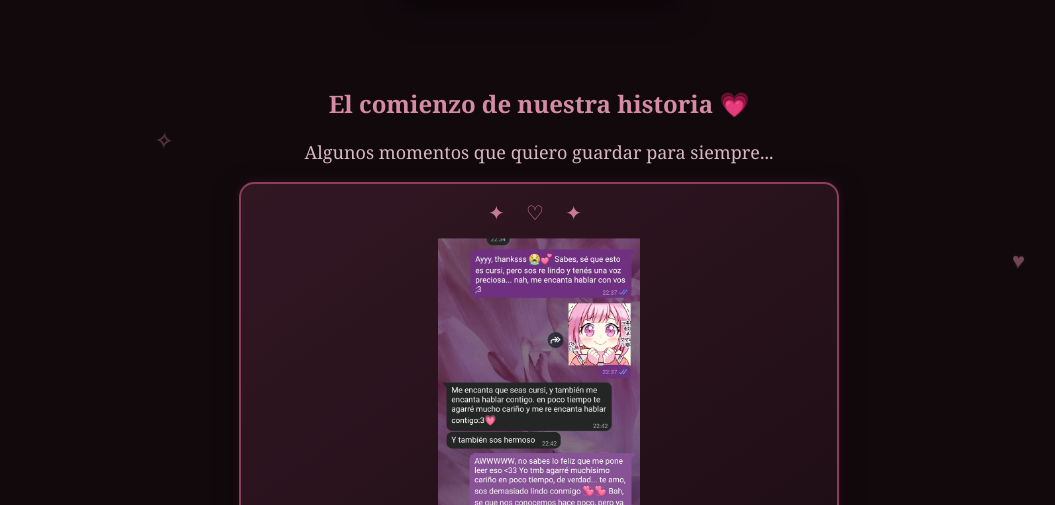
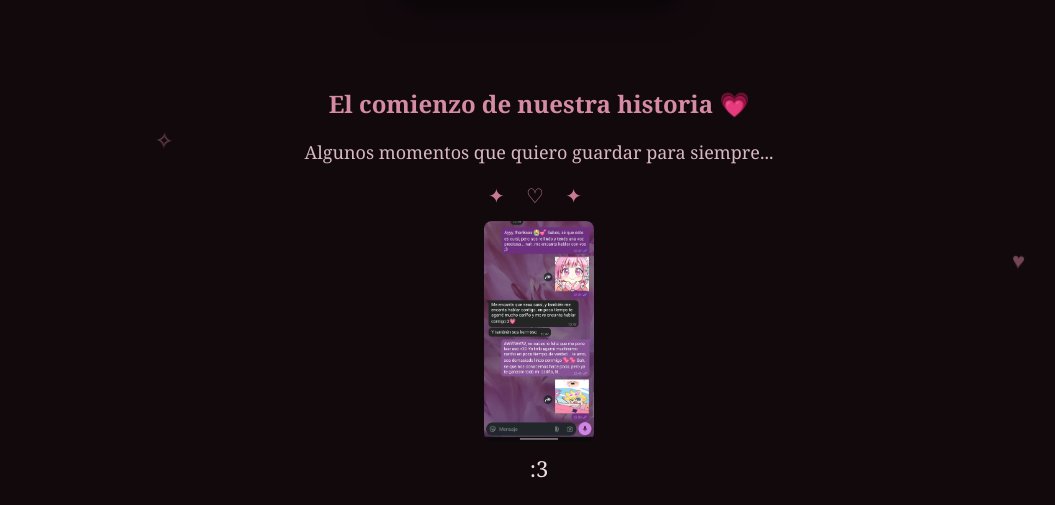
Before and after one commit to amber534/carta-para-elias, a plain HTML site: page index.html in a window 1280 px wide. Shown: the part 391-896 px from the top of the page, without its empty margins (101-1156 px from the left). Drawn offline with Linux system fonts and the light colour scheme.

Commit message:
Refactor .foto class and add image styles
Updated .foto class styles and added image styling.

```diff
--- a/style.css
+++ b/style.css
@@ -1,4 +1,3 @@
-
 body {
     background-color: #12090d;
     color: #f2dce3;
@@ -79,17 +78,18 @@ button {
 }
 
 .foto {
-    position: relative;
-    overflow: hidden;
-    background: linear-gradient(145deg, #321723, #1b0c13);
-    border: 2px solid #8b3d59;
-    border-radius: 15px;
-    padding: 15px;
-    box-shadow: 0 8px 25px #00000080,
-                0 0 12px #8b3d5940;
-    transition: transform 0.4s ease,
-                box-shadow 0.4s ease;
-    animation: aparecerFoto 1s ease both;
+    max-width: 280px;
+    margin: 0 auto;
+    box-sizing: border-box;
+}
+
+.foto img {
+    width: 100%;
+    height: 220px;
+    object-fit: contain;
+    display: block;
+    margin: 0 auto;
+    border-radius: 8px;
 }
 
 .foto:hover {
@@ -108,7 +108,7 @@ button {
 }
 
 .foto::after {
-    content: "🥀";
+    content: ":3";
     display: block;
     font-size: 22px;
     margin-top: 12px;
```
